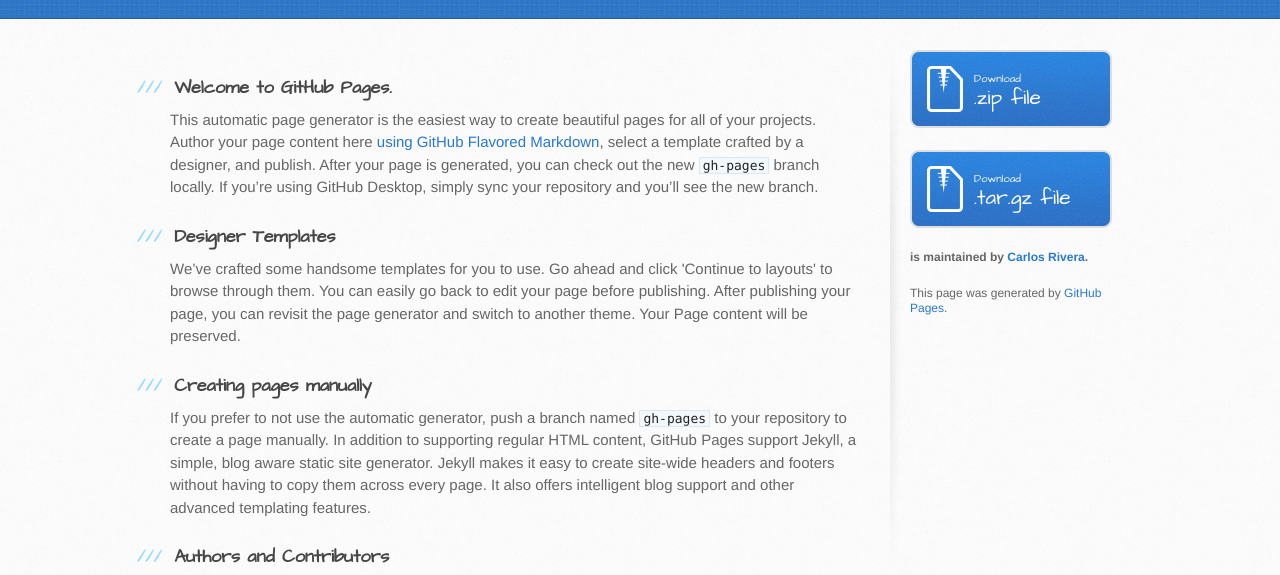
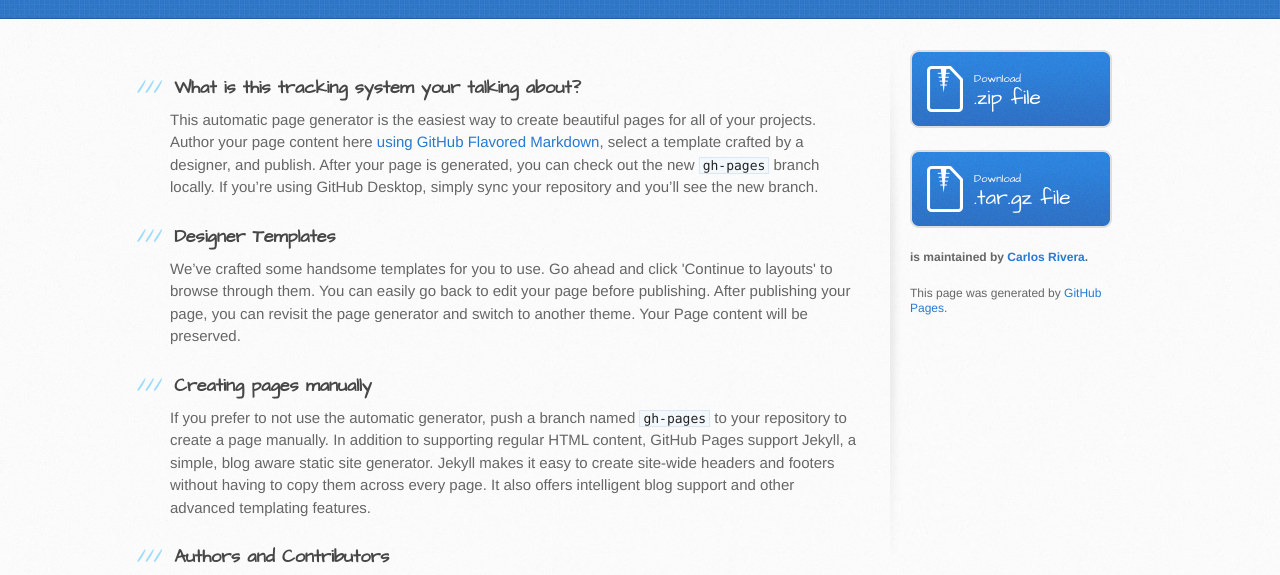
Before and after one commit to crivera-94/engl181homepage, a website: page index.html in a window 1280 px wide. Shown: the part 216-791 px from the top of the page. Drawn offline with Linux system fonts and the light colour scheme.

Commit message:
change title

```diff
--- a/index.html
+++ b/index.html
@@ -4,7 +4,7 @@
     <meta charset='utf-8'>
     <meta http-equiv="X-UA-Compatible" content="chrome=1">
     <meta name="viewport" content="width=device-width, initial-scale=1, maximum-scale=1">
-    <link href=' https://fonts.googleapis.com/css?family=Architects+Daughter ' rel='stylesheet' type='text/css'>
+    <link href="https://fonts.googleapis.com/css?family=Architects+Daughter" rel='stylesheet' type='text/css'>
     <link rel="stylesheet" type="text/css" href="stylesheets/stylesheet.css" media="screen">
     <link rel="stylesheet" type="text/css" href="stylesheets/github-light.css" media="screen">
     <link rel="stylesheet" type="text/css" href="stylesheets/print.css" media="print">
@@ -13,7 +13,7 @@
     <script src="//html5shiv.googlecode.com/svn/trunk/html5.js"></script>
     <![endif]-->
 
-    <title>Engl181homepage by crivera-94</title>
+    <title>RF Location Tracker</title>
   </head>
 
   <body>
@@ -29,7 +29,7 @@
       <div class="inner clearfix">
         <section id="main-content">
           <h3>
-<a id="welcome-to-github-pages" class="anchor" href="#welcome-to-github-pages" aria-hidden="true"><span aria-hidden="true" class="octicon octicon-link"></span></a>Welcome to GitHub Pages.</h3>
+<a id="welcome-to-github-pages" class="anchor" href="#welcome-to-github-pages" aria-hidden="true"><span aria-hidden="true" class="octicon octicon-link"></span></a>What is this tracking system your talking about?</h3>
 
 <p>This automatic page generator is the easiest way to create beautiful pages for all of your projects. Author your page content here <a href="https://guides.github.com/features/mastering-markdown/">using GitHub Flavored Markdown</a>, select a template crafted by a designer, and publish. After your page is generated, you can check out the new <code>gh-pages</code> branch locally. If you’re using GitHub Desktop, simply sync your repository and you’ll see the new branch.</p>
 
```
